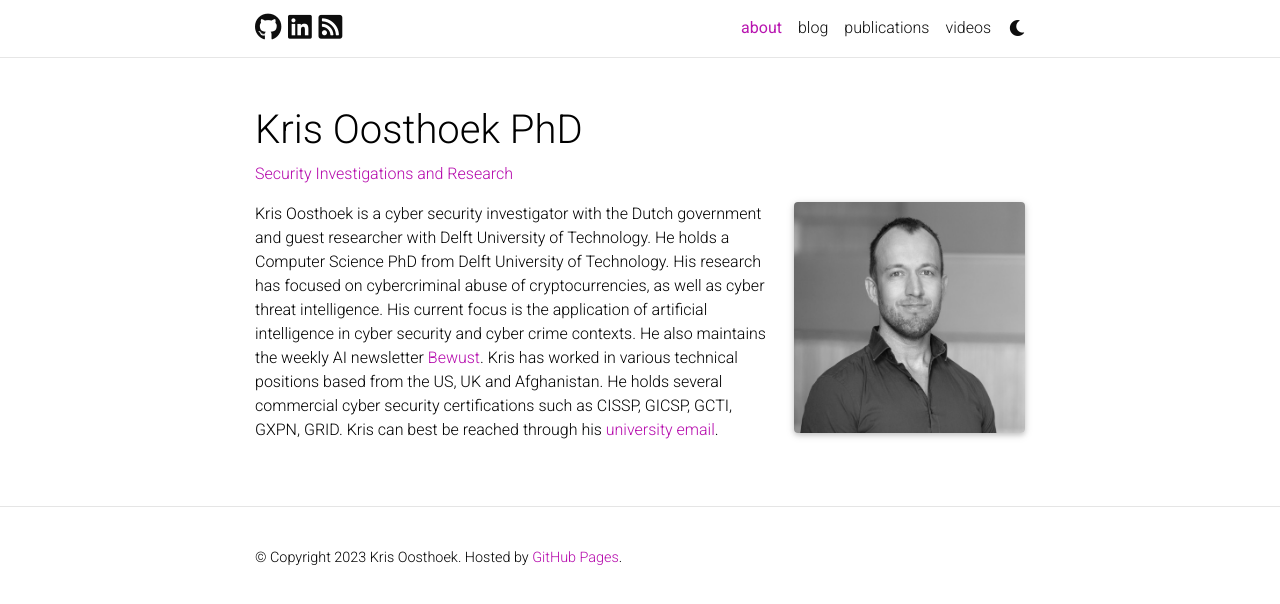
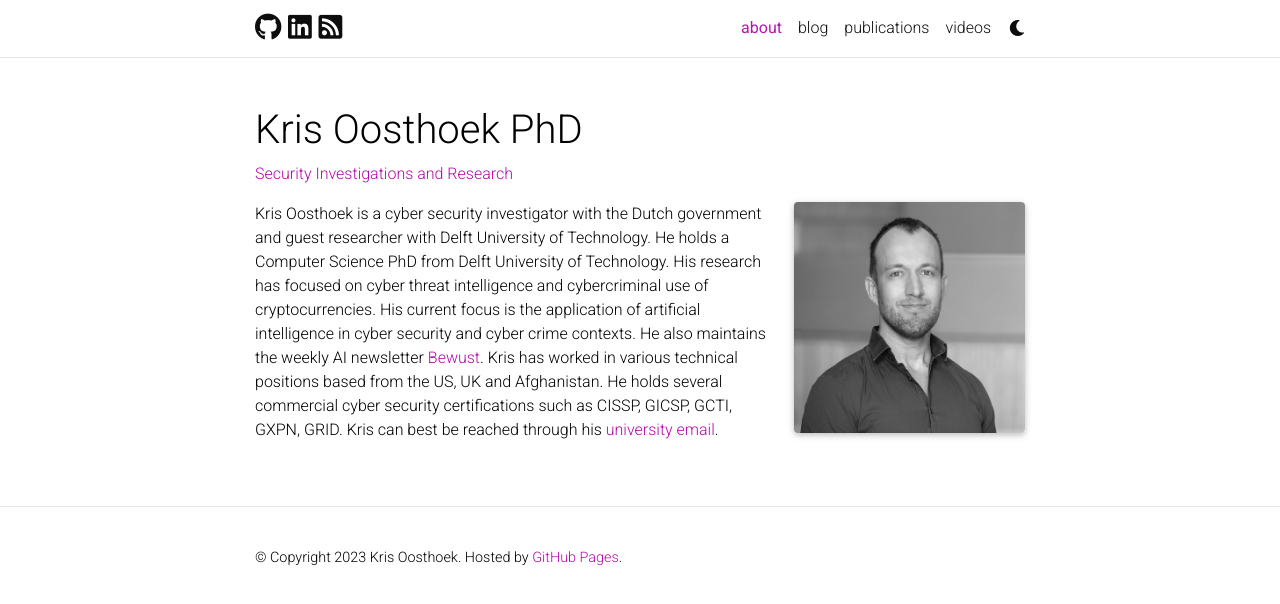
Before and after one commit to ksthk/ksthk.github.io, a Jekyll site: the page built from _pages/about.md, in a window 1280 px wide. Shown: the top 604 px of the page. Built offline with Jekyll 4.4.1, drawn with Linux system fonts in a browser that asks for light colours; full-size pictures stand in for the smaller copies a plugin makes; comment, search, counter and statistics services are not loaded; a style sheet for code colours, icons or effects is not loaded.

Commit message:
bio update

```diff
--- a/_pages/about.md
+++ b/_pages/about.md
@@ -19,4 +19,4 @@ selected_papers: false # includes a list of papers marked as "selected={true}"
 social: true  # includes social icons at the bottom of the page
 ---
 
-Kris Oosthoek is a cyber security investigator with the Dutch government and guest researcher with Delft University of Technology. He holds a Computer Science PhD from Delft University of Technology. His research has focused on cybercriminal abuse of cryptocurrencies, as well as cyber threat intelligence. His current focus is the application of artificial intelligence in cyber security and cyber crime contexts. He also maintains the weekly AI newsletter [Bewust](https://bewust.ai). Kris has worked in various technical positions based from the US, UK and Afghanistan. He holds several commercial cyber security certifications such as CISSP, GICSP, GCTI, GXPN, GRID. Kris can best be reached through his <a href="mailto:{{ 'k.oosthoek@tudelft.nl' | encode_email }}" title="university email">university email</a>.
+Kris Oosthoek is a cyber security investigator with the Dutch government and guest researcher with Delft University of Technology. He holds a Computer Science PhD from Delft University of Technology. His research has focused on cyber threat intelligence and cybercriminal use of cryptocurrencies. His current focus is the application of artificial intelligence in cyber security and cyber crime contexts. He also maintains the weekly AI newsletter [Bewust](https://bewust.ai). Kris has worked in various technical positions based from the US, UK and Afghanistan. He holds several commercial cyber security certifications such as CISSP, GICSP, GCTI, GXPN, GRID. Kris can best be reached through his <a href="mailto:{{ 'k.oosthoek@tudelft.nl' | encode_email }}" title="university email">university email</a>.
```
